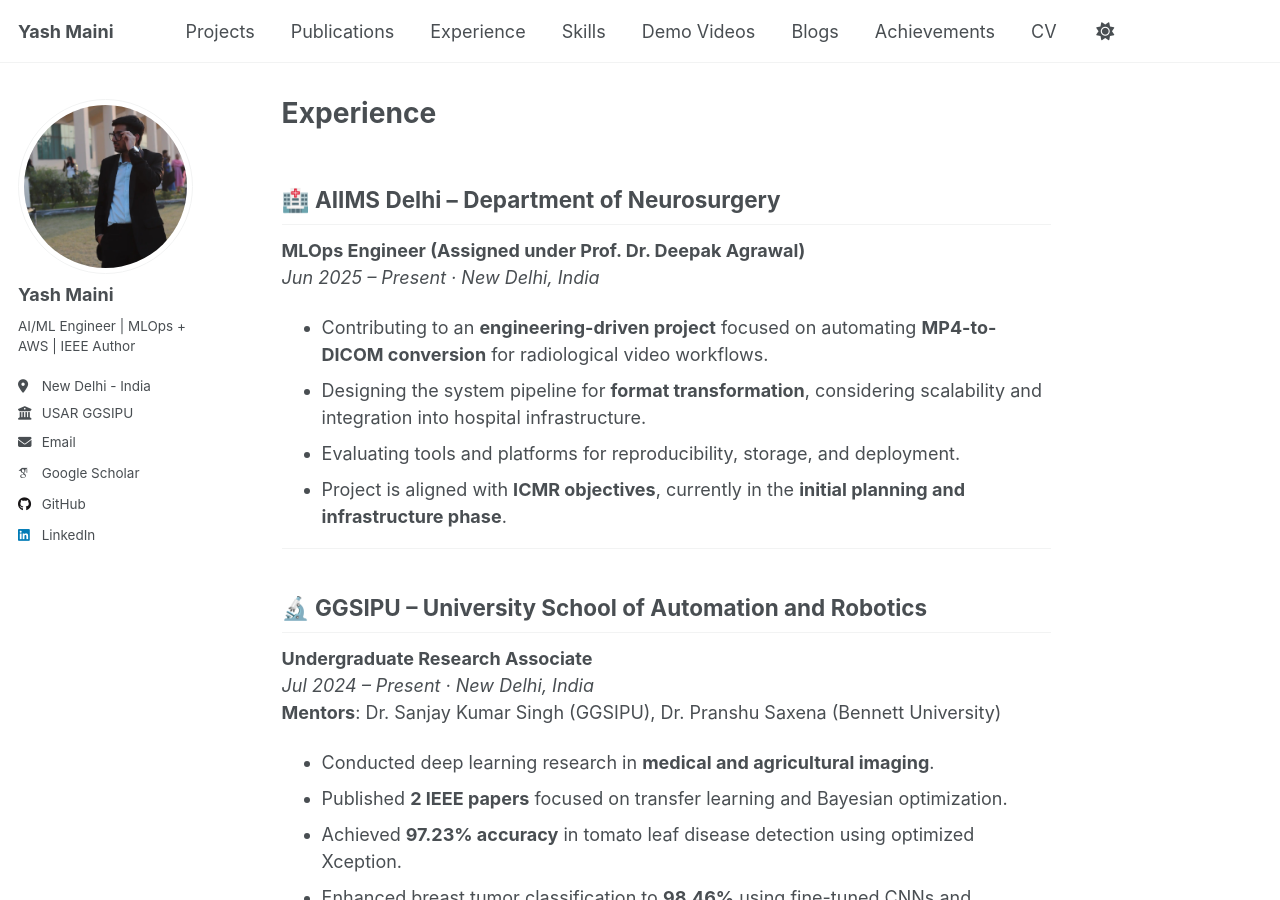
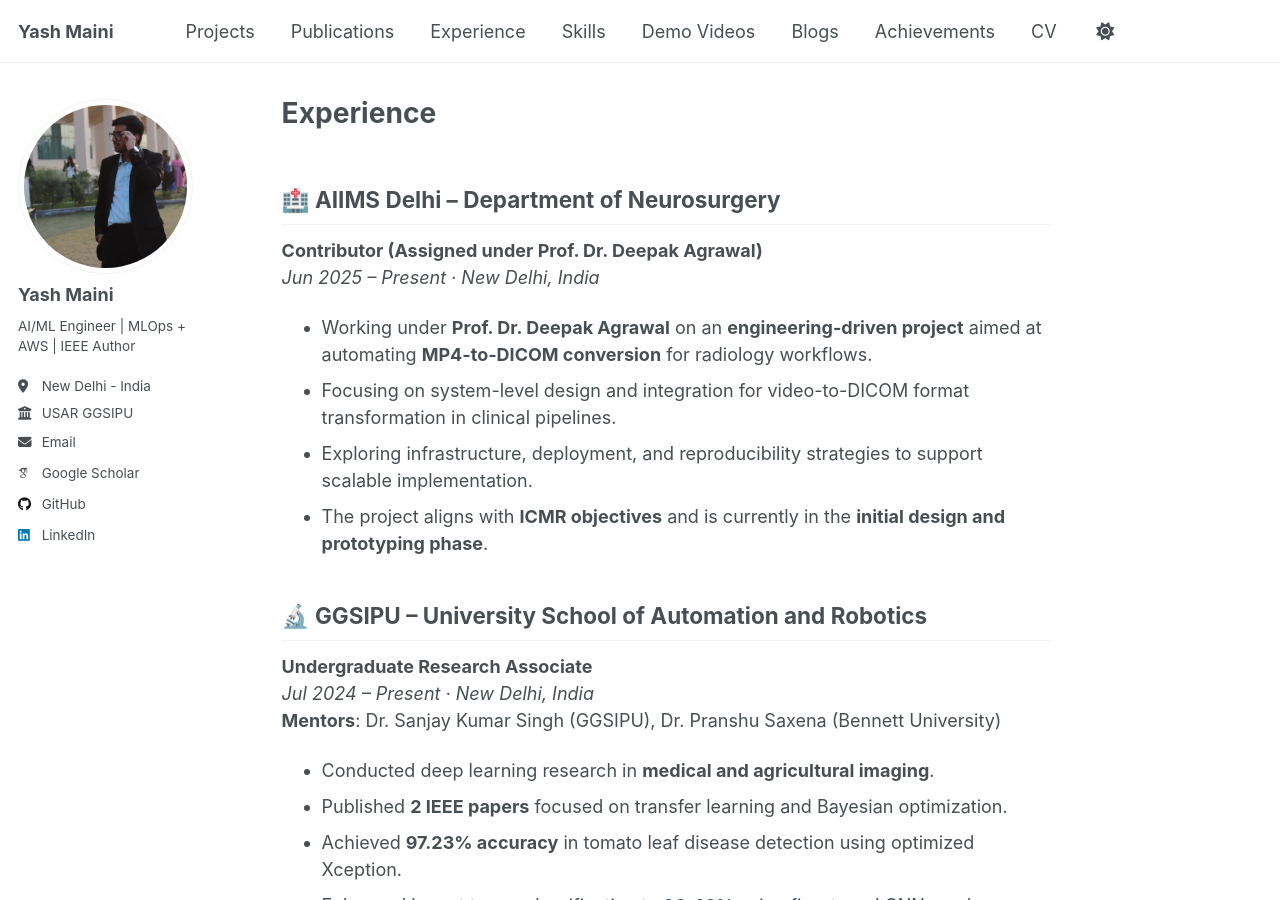
Before and after one commit to Yashmaini30/Yashmaini30.github.io, a Jekyll site: the page built from _pages/experience.md, in a window 1280 px wide and 900 px high. Built offline with Jekyll 4.4.1, drawn with Linux system fonts in a browser that asks for light colours; some web fonts are replaced; a script that is not in the unit is left out.

Commit message:
changes in experience section

```diff
--- a/_pages/experience.md
+++ b/_pages/experience.md
@@ -6,15 +6,13 @@
 ---
 
 ## 🏥 AIIMS Delhi – Department of Neurosurgery
-**MLOps Engineer (Assigned under Prof. Dr. Deepak Agrawal)**
+**Contributor (Assigned under Prof. Dr. Deepak Agrawal)**
 *Jun 2025 – Present · New Delhi, India*
 
-- Contributing to an **engineering-driven project** focused on automating **MP4-to-DICOM conversion** for radiological video workflows.
-- Designing the system pipeline for **format transformation**, considering scalability and integration into hospital infrastructure.
-- Evaluating tools and platforms for reproducibility, storage, and deployment.
-- Project is aligned with **ICMR objectives**, currently in the **initial planning and infrastructure phase**.
-
----
+- Working under **Prof. Dr. Deepak Agrawal** on an **engineering-driven project** aimed at automating **MP4-to-DICOM conversion** for radiology workflows.
+- Focusing on system-level design and integration for video-to-DICOM format transformation in clinical pipelines.
+- Exploring infrastructure, deployment, and reproducibility strategies to support scalable implementation.
+- The project aligns with **ICMR objectives** and is currently in the **initial design and prototyping phase**.
 
 ## 🔬 GGSIPU – University School of Automation and Robotics
 **Undergraduate Research Associate**
@@ -27,8 +25,6 @@
 - Enhanced breast tumor classification to **98.46%** using fine-tuned CNNs and Population-Based Training.
 - Currently leading a **journal-level study** involving MC Dropout and temperature scaling for calibrated predictions.
 
----
-
 ## 📊 M.K. Associates (Remote)
 **Financial Data Analyst Intern**
 *Jan 2024 – Jun 2024*
```
Also changed, not shown: _pages/about.md (+1 -0 lines).
